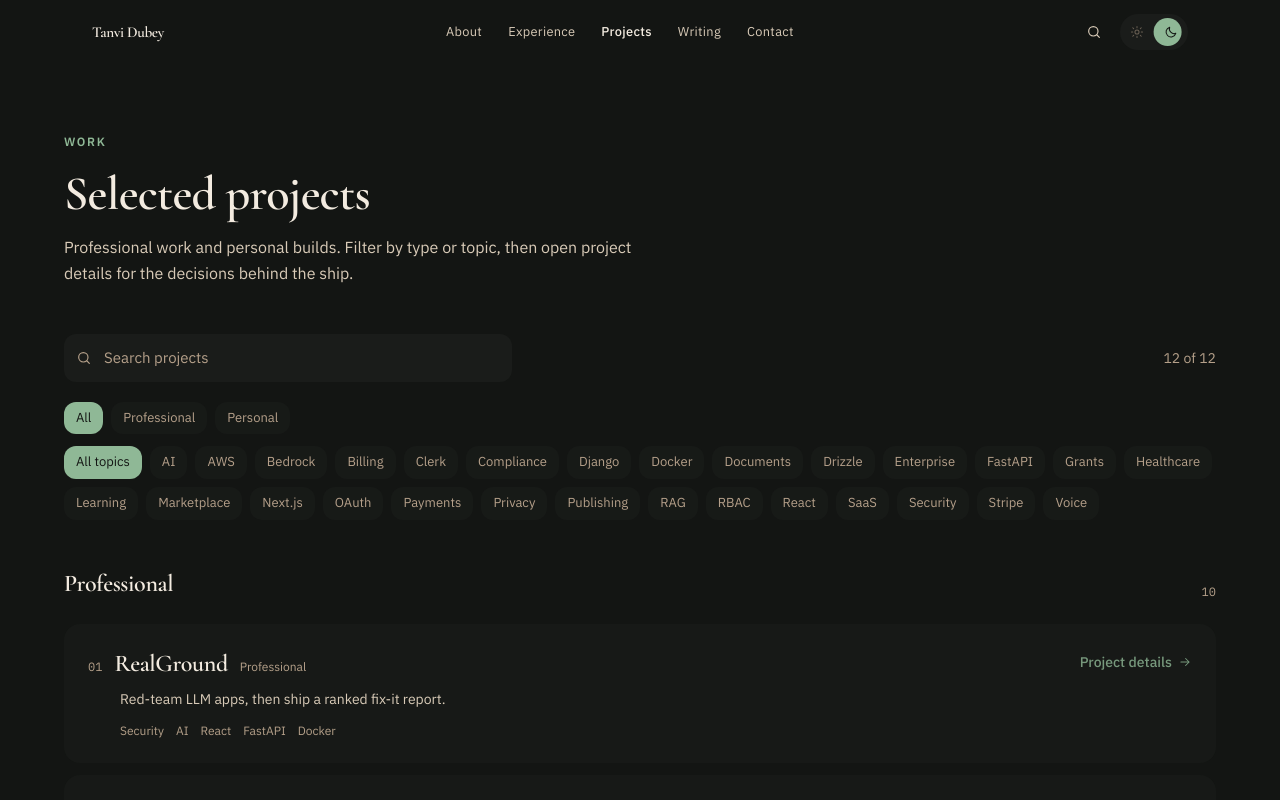
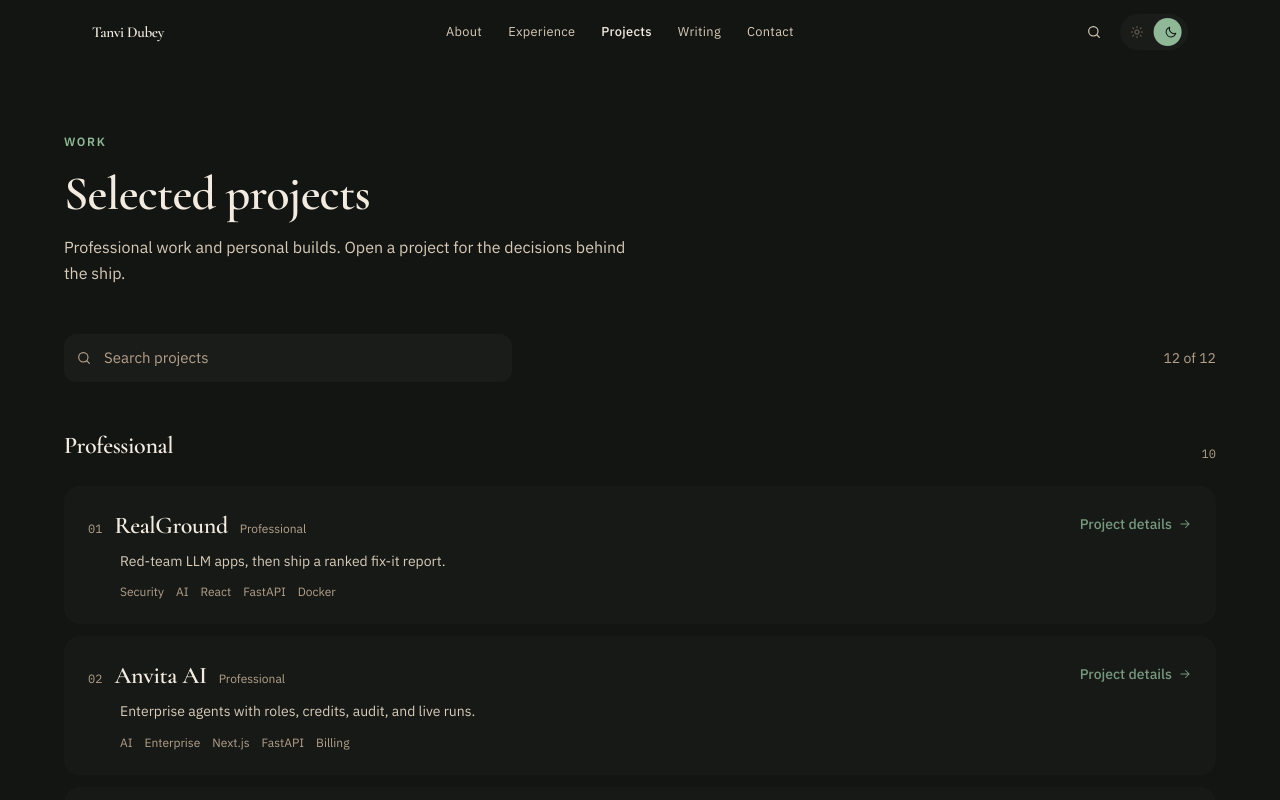
Before and after one commit to tanvvidubey/dev-portfolio, a Next.js app: page /work in a window 1280 px wide. Shown: the top 800 px of the page. Built offline with nearby package versions, Linux system fonts and the light colour scheme.

Commit message:
Remove project filters from the work page.
Keep search only so the projects list stays simple.

```diff
--- a/src/app/(site)/work/page.tsx
+++ b/src/app/(site)/work/page.tsx
@@ -15,7 +15,7 @@ export default function WorkPage() {
       <PageHeader
         label="Work"
         title="Selected projects"
-        description="Professional work and personal builds. Filter by type or topic, then open project details for the decisions behind the ship."
+        description="Professional work and personal builds. Open a project for the decisions behind the ship."
       />
       <WorkIndex projects={projects} />
     </Page>
--- a/src/components/work/WorkIndex.tsx
+++ b/src/components/work/WorkIndex.tsx
@@ -3,7 +3,7 @@
 import Link from "next/link";
 import { useMemo, useState } from "react";
 import { IconArrowRight, IconSearch } from "@/components/icons";
-import type { Project, ProjectKind } from "@/content/projects";
+import type { Project } from "@/content/projects";
 
 function ProjectRow({
   project,
@@ -60,40 +60,27 @@ function ProjectList({ items }: { items: Project[] }) {
   );
 }
 
-type KindFilter = "all" | ProjectKind;
-
 export function WorkIndex({ projects }: { projects: Project[] }) {
-  const allTags = useMemo(() => {
-    const set = new Set<string>();
-    projects.forEach((p) => p.tags.forEach((t) => set.add(t)));
-    return Array.from(set).sort();
-  }, [projects]);
-
-  const [kind, setKind] = useState<KindFilter>("all");
-  const [tag, setTag] = useState<string>("all");
   const [q, setQ] = useState("");
 
   const filtered = useMemo(() => {
-    return projects.filter((p) => {
-      const kindOk = kind === "all" || p.kind === kind;
-      const tagOk = tag === "all" || p.tags.includes(tag);
-      const query = q.trim().toLowerCase();
-      const qOk =
-        !query ||
+    const query = q.trim().toLowerCase();
+    if (!query) return projects;
+    return projects.filter(
+      (p) =>
         p.name.toLowerCase().includes(query) ||
         p.description.toLowerCase().includes(query) ||
         (p.blurb?.toLowerCase().includes(query) ?? false) ||
-        p.tags.some((t) => t.toLowerCase().includes(query));
-      return kindOk && tagOk && qOk;
-    });
-  }, [projects, kind, tag, q]);
+        p.tags.some((t) => t.toLowerCase().includes(query))
+    );
+  }, [projects, q]);
 
   const professional = filtered.filter((p) => p.kind === "professional");
   const personal = filtered.filter((p) => p.kind === "personal");
 
   return (
     <div>
-      <div className="flex flex-col gap-4 sm:flex-row sm:items-center sm:justify-between">
+      <div className="flex flex-col gap-3 sm:flex-row sm:items-center sm:justify-between">
         <div className="relative w-full max-w-md">
           <IconSearch className="pointer-events-none absolute left-3 top-1/2 h-4 w-4 -translate-y-1/2 text-[var(--muted)]" />
           <label className="sr-only" htmlFor="work-search">
@@ -112,53 +99,6 @@ export function WorkIndex({ projects }: { projects: Project[] }) {
         </p>
       </div>
 
-      <div
-        className="mt-5 flex flex-wrap gap-2"
-        role="group"
-        aria-label="Filter by type"
-      >
-        {(
-          [
-            ["all", "All"],
-            ["professional", "Professional"],
-            ["personal", "Personal"],
-          ] as const
-        ).map(([value, label]) => (
-          <button
-            key={value}
-            type="button"
-            onClick={() => setKind(value)}
-            className={`chip ${kind === value ? "chip-active" : ""}`}
-          >
-            {label}
-          </button>
-        ))}
-      </div>
-
-      <div
-        className="mt-3 flex flex-wrap gap-2"
-        role="group"
-        aria-label="Filter by topic"
-      >
-        <button
-          type="button"
-          onClick={() => setTag("all")}
-          className={`chip ${tag === "all" ? "chip-active" : ""}`}
-        >
-          All topics
-        </button>
-        {allTags.map((t) => (
-          <button
-            key={t}
-            type="button"
-            onClick={() => setTag(t)}
-            className={`chip ${tag === t ? "chip-active" : ""}`}
-          >
-            {t}
-          </button>
-        ))}
-      </div>
-
       {filtered.length === 0 ? (
         <div className="mt-12 py-10 text-center">
           <p className="text-sm text-[var(--muted-foreground)]">
@@ -167,18 +107,14 @@ export function WorkIndex({ projects }: { projects: Project[] }) {
           <button
             type="button"
             className="mt-3 text-sm font-medium text-[var(--accent)] hover:underline"
-            onClick={() => {
-              setKind("all");
-              setTag("all");
-              setQ("");
-            }}
+            onClick={() => setQ("")}
           >
-            Clear filters
+            Clear search
           </button>
         </div>
       ) : (
         <div className="mt-12 space-y-12">
-          {professional.length > 0 && kind !== "personal" && (
+          {professional.length > 0 && (
             <section>
               <div className="flex items-end justify-between gap-4">
                 <h2 className="type-title text-xl text-[var(--foreground)] sm:text-2xl">
@@ -191,7 +127,7 @@ export function WorkIndex({ projects }: { projects: Project[] }) {
               <ProjectList items={professional} />
             </section>
           )}
-          {personal.length > 0 && kind !== "professional" && (
+          {personal.length > 0 && (
             <section>
               <div className="flex items-end justify-between gap-4">
                 <h2 className="type-title text-xl text-[var(--foreground)] sm:text-2xl">
```
